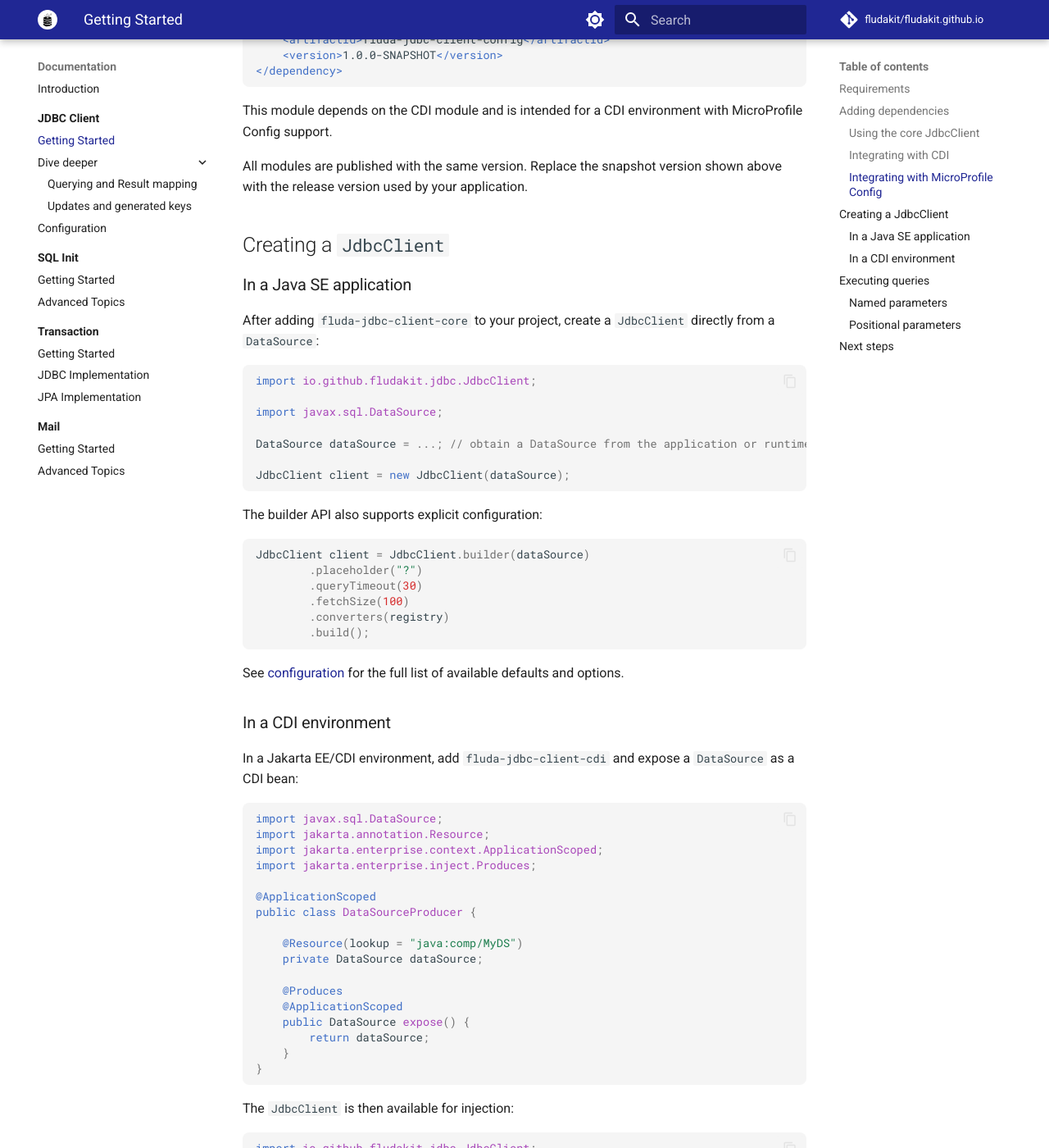
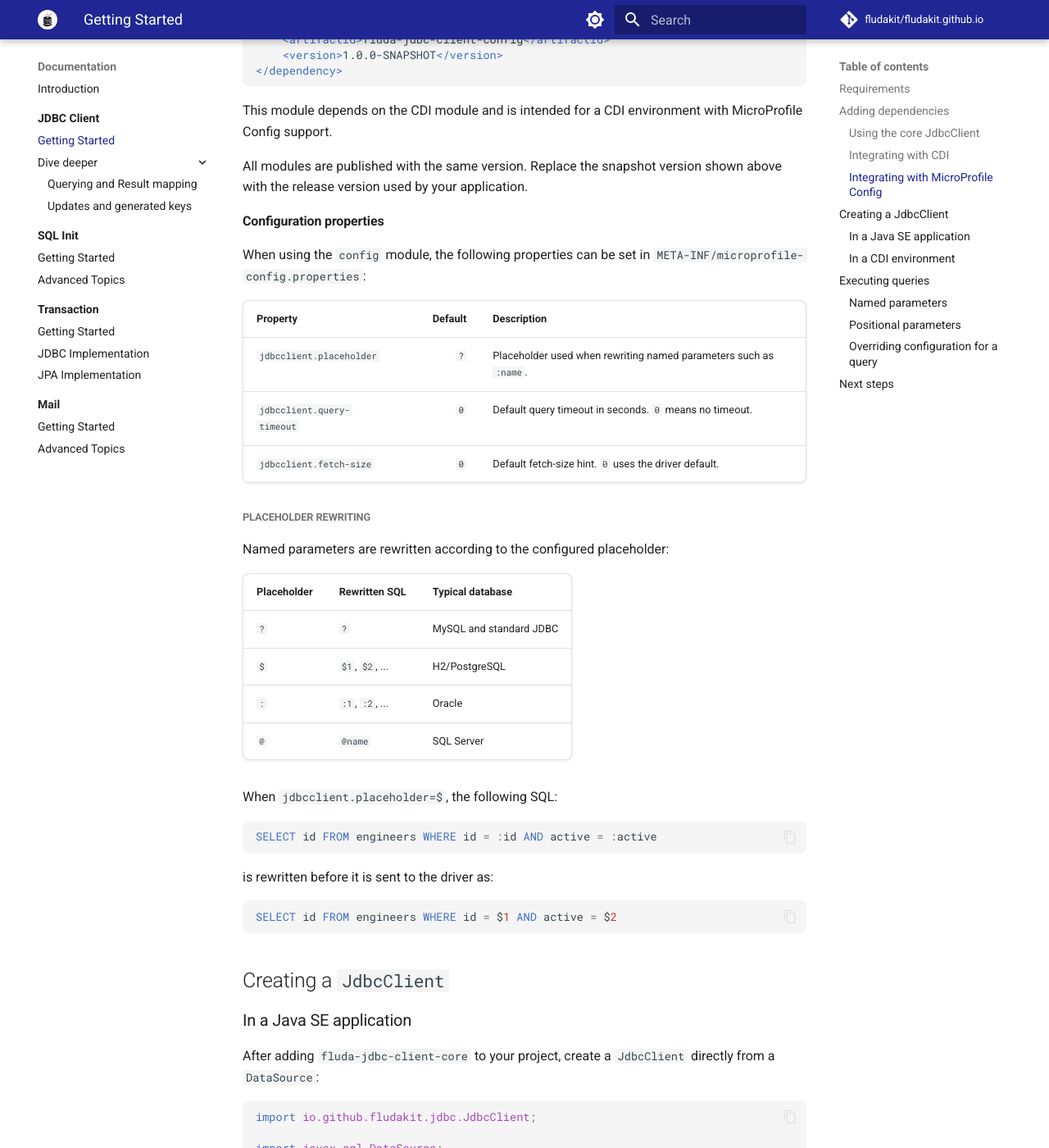
Before and after one commit to fludakit/fludakit.github.io, an MkDocs documentation site: the page built from docs/documentation/jdbc-client/getting-started.md, in a window 1280 px wide and 1400 px high, scrolled down 1484 px. Shown: the whole window at 82% size. Built offline with MkDocs 1.6.1 and Material for MkDocs 9.7.7, drawn with Linux system fonts in a browser that asks for light colours; comment, search, counter and statistics services are not loaded; some of the changed text lies outside the part shown.

Commit message:
Restructure jdbc-client docs: merge configuration into getting-started
Move configuration properties, placeholder rewriting, and query override
sections into getting-started.md. Delete standalone configuration.md and
update navigation in mkdocs.yml.

````diff
--- a/docs/documentation/jdbc-client/getting-started.md
+++ b/docs/documentation/jdbc-client/getting-started.md
@@ -58,6 +58,39 @@ This module depends on the CDI module and is intended for a CDI environment with
 
 All modules are published with the same version. Replace the snapshot version shown above with the release version used by your application.
 
+#### Configuration properties
+
+When using the `config` module, the following properties can be set in `META-INF/microprofile-config.properties`:
+
+| Property                   | Default | Description                                                       |
+|----------------------------|--------:|-------------------------------------------------------------------|
+| `jdbcclient.placeholder`   |     `?` | Placeholder used when rewriting named parameters such as `:name`. |
+| `jdbcclient.query-timeout` |     `0` | Default query timeout in seconds. `0` means no timeout.           |
+| `jdbcclient.fetch-size`    |     `0` | Default fetch-size hint. `0` uses the driver default.             |
+
+##### Placeholder rewriting
+
+Named parameters are rewritten according to the configured placeholder:
+
+| Placeholder | Rewritten SQL   | Typical database        |
+|-------------|-----------------|-------------------------|
+| `?`         | `?`             | MySQL and standard JDBC |
+| `$`         | `$1`, `$2`, ... | H2/PostgreSQL           |
+| `:`         | `:1`, `:2`, ... | Oracle                  |
+| `@`         | `@name`         | SQL Server              |
+
+When `jdbcclient.placeholder=$`, the following SQL:
+
+```sql
+SELECT id FROM engineers WHERE id = :id AND active = :active
+```
+
+is rewritten before it is sent to the driver as:
+
+```sql
+SELECT id FROM engineers WHERE id = $1 AND active = $2
+```
+
 ## Creating a `JdbcClient`
 
 ### In a Java SE application
@@ -84,8 +117,6 @@ JdbcClient client = JdbcClient.builder(dataSource)
         .converters(registry)
         .build();
 ```
-
-See [configuration](configuration.md) for the full list of available defaults and options.
 
 ### In a CDI environment
 
@@ -151,6 +182,21 @@ List<DevSummary> devs = client
 
 A single SQL specification cannot combine named and positional parameters.
 
+### Overriding configuration for a query
+
+The `queryTimeout(...)` and `fetchSize(...)` methods on an individual SQL specification override the client defaults for that statement.
+
+```java
+List<DevSummary> devs = client
+        .sql("SELECT id, dev_name FROM engineers")
+        .fetchSize(100)
+        .queryTimeout(30)
+        .query(DevSummary.class)
+        .list();
+```
+
+In practice, these defaults are useful for keeping database behavior consistent across an application while still allowing particular queries to opt into stricter or more permissive settings when needed.
+
 ## Next steps
 
 See [querying and mapping](querying.md) for more examples of result mapping, row mappers, and streaming. Explore [updates and generated keys](updates.md) for INSERT, UPDATE, and DELETE operations.
--- a/mkdocs.yml
+++ b/mkdocs.yml
@@ -80,7 +80,6 @@ nav:
       - Dive deeper:
         - Querying and Result mapping: documentation/jdbc-client/querying.md
         - Updates and generated keys: documentation/jdbc-client/updates.md
-      - Configuration: documentation/jdbc-client/configuration.md
     - SQL Init:
       - Introduction: documentation/sql-init/index.md
       - Getting Started: documentation/sql-init/getting-started.md
````
Also changed, not shown: docs/documentation/jdbc-client/configuration.md (deleted, +0 -83 lines).
